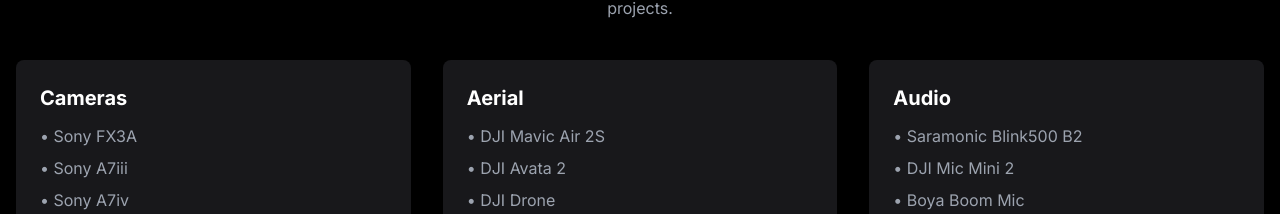
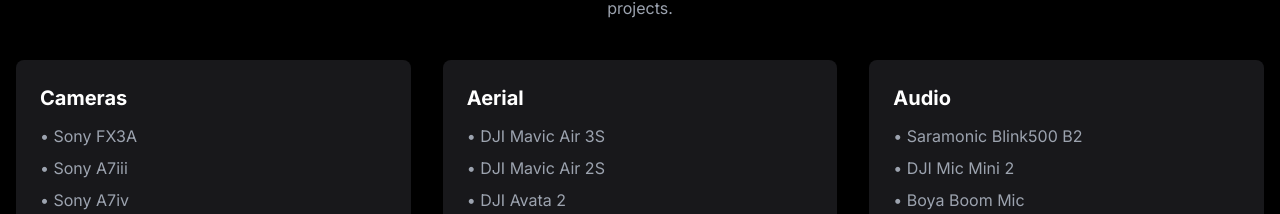
Before and after one commit to oriteproduction/website, a Next.js app: page /about in a window 1280 px wide. Shown: the part 2980-3194 px from the top of the page. Built offline with nearby package versions, Linux system fonts and the light colour scheme.

Commit message:
feat: update drone item list in AboutPageClient
Added DJI Mavic Air 3S to aerial category items

Co-authored-by: oriteproduction <206226675+oriteproduction@users.noreply.github.com>

```diff
--- a/app/about/AboutPageClient.tsx
+++ b/app/about/AboutPageClient.tsx
@@ -216,7 +216,7 @@ export default function AboutPageClient() {
                 },
                 {
                   category: "Aerial",
-                  items: ["DJI Mavic Air 2S", "DJI Avata 2", "DJI Drone"],
+                  items: ["DJI Mavic Air 3S", "DJI Mavic Air 2S", "DJI Avata 2", "DJI Drone"],
                 },
                 {
                   category: "Audio",
```
